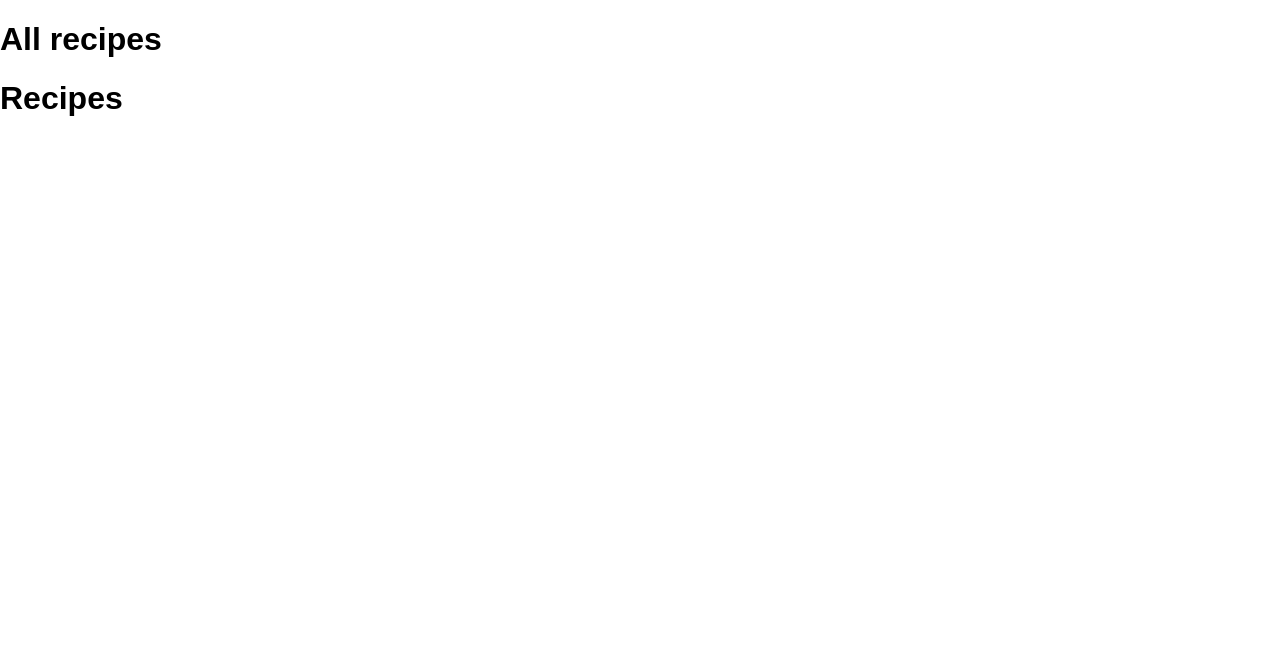
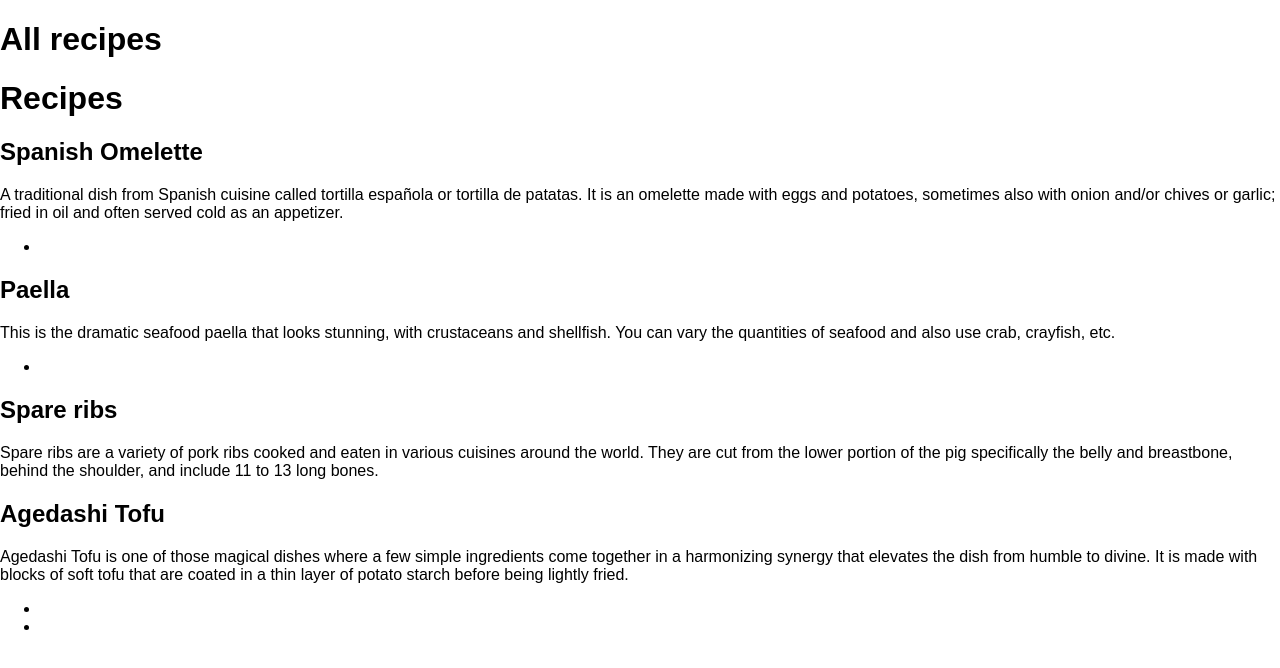
Before and after one commit to supermay/Recipes-reader, a React (Create React App) app: page / in a window 1280 px wide. Shown: the top 668 px of the page. Built offline with nearby package versions, Linux system fonts and the light colour scheme.

Commit message:
renderRecipe through RecipesContainer.js

```diff
--- a/src/App.js
+++ b/src/App.js
@@ -40,7 +40,7 @@ class App extends Component {
     return (
       <div>
       <Title content="All recipes" />
-      <RecipesContainer recipes={[]} />
+      <RecipesContainer recipes={ recipes } />
       </div>
     );
   }
--- a/src/recipes/RecipesContainer.js
+++ b/src/recipes/RecipesContainer.js
@@ -3,8 +3,20 @@ import Title from '../components/Title'
 
 export default class RecipesContainer extends PureComponent {
   renderRecipe(recipe,index) {
-    return null
-  }
+    return (
+      <article className="recipe">
+        <h1>{ recipe.title }</h1>
+        <div>
+          <p>{ recipe.summary }</p>
+          <ul>
+            { recipe.pescatarian && <li></li> }
+            { recipe.vegan && <li></li> }
+            { recipe.vegetarian && <li></li> }
+          </ul>
+        </div>
+      </article>
+      )
+    }
 
   render() {
     return(
```
